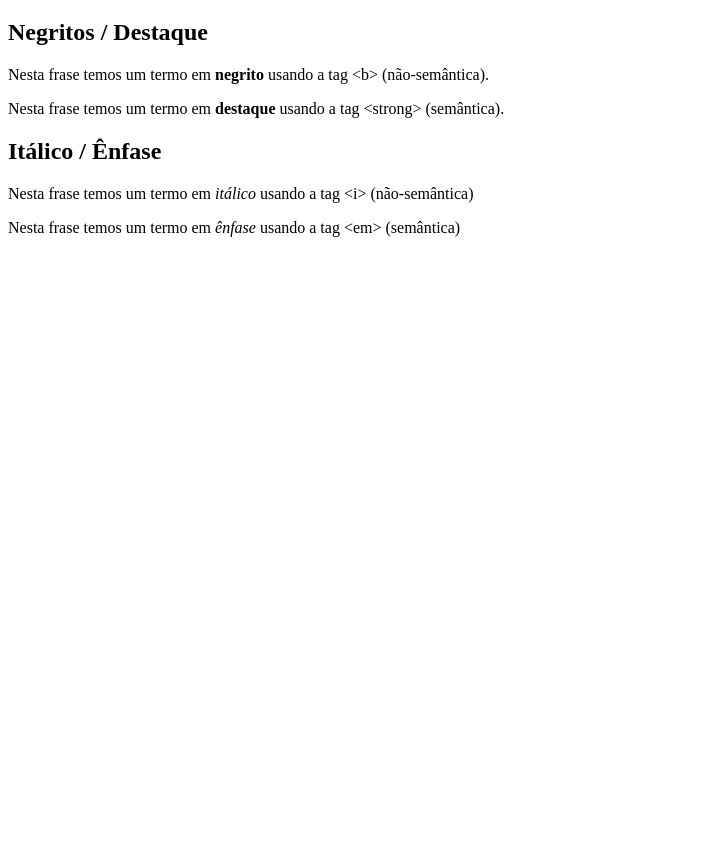
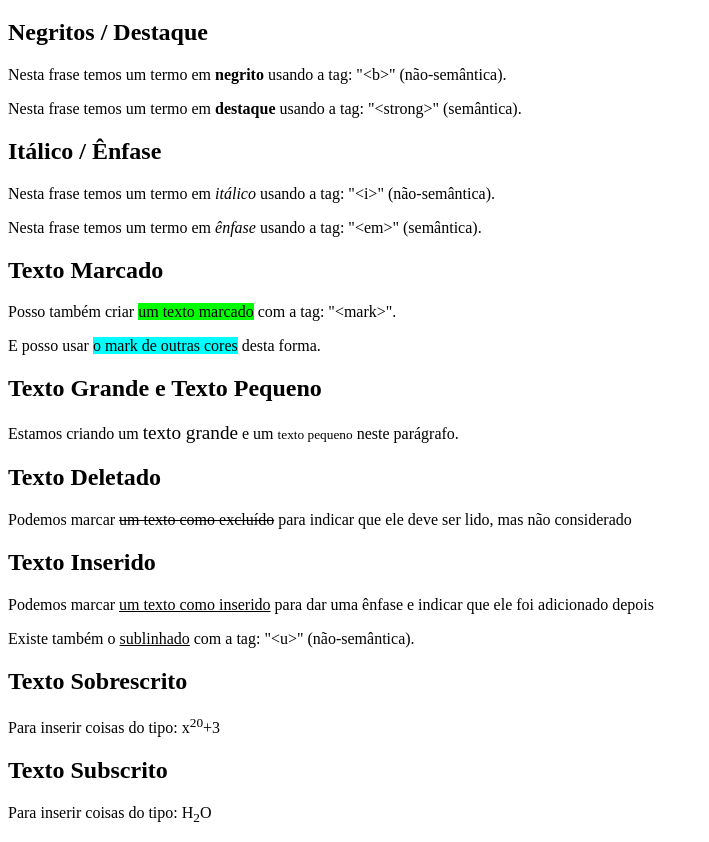
Before and after one commit to oGiOliveira/Curso_Em_Video-HTML-CSS, a plain HTML site: page aula008/index.html in a window 1280 px wide. Shown: the part 61-903 px from the top of the page, without its empty margins (0-709 px from the left). Before the commit the page ends 800 px from the top, so only its background shows below. Drawn offline with Linux system fonts and the light colour scheme.

Commit message:
Aula
aula 008

```diff
--- a/aula008/index.html
+++ b/aula008/index.html
@@ -4,14 +4,34 @@
     <meta charset="UTF-8">
     <meta name="viewport" content="width=device-width, initial-scale=1.0">
     <title>Formatação de Textos</title>
+
+    <style>
+        mark {
+            background-color: cyan;
+        }
+    </style>
 </head>
 <body>
     <h1>Principais formatações</h1>
     <h2>Negritos / Destaque</h2>
-    <p>Nesta frase temos um termo em <b>negrito</b> usando a tag &lt;b&gt; (não-semântica).</p>
-    <p>Nesta frase temos um termo em <strong>destaque</strong> usando a tag &lt;strong&gt; (semântica).</p>
+    <p>Nesta frase temos um termo em <b>negrito</b> usando a tag: "&lt;b&gt;" (não-semântica).</p>
+    <p>Nesta frase temos um termo em <strong>destaque</strong> usando a tag: "&lt;strong&gt;" (semântica).</p>
     <h2>Itálico / Ênfase</h2>
-    <p>Nesta frase temos um termo em <i>itálico</i> usando a tag &lt;i&gt; (não-semântica)</p>
-    <p>Nesta frase temos um termo em <em>ênfase</em> usando a tag &lt;em&gt; (semântica)</p>
+    <p>Nesta frase temos um termo em <i>itálico</i> usando a tag: "&lt;i&gt;" (não-semântica).</p>
+    <p>Nesta frase temos um termo em <em>ênfase</em> usando a tag: "&lt;em&gt;" (semântica).</p>
+    <h2>Texto Marcado</h2>
+    <p>Posso também criar <mark style="background-color: lime">um texto marcado</mark> com a tag: "&lt;mark&gt;".</p>
+    <p>E posso usar <mark>o mark de outras cores</mark> desta forma.</p>
+    <h2>Texto Grande e Texto Pequeno</h2>
+    <p>Estamos criando um <big>texto grande</big> e um <small>texto pequeno</small> neste parágrafo.</p>
+    <h2>Texto Deletado</h2>
+    <p>Podemos marcar <del>um texto como excluído</del> para indicar que ele deve ser lido, mas não considerado</p>
+    <h2>Texto Inserido</h2>
+    <p>Podemos marcar <ins>um texto como inserido</ins> para dar uma ênfase e indicar que ele foi adicionado depois</p>
+    <p>Existe também o <u>sublinhado</u> com a tag: "&lt;u&gt;" (não-semântica).</p>
+    <h2>Texto Sobrescrito</h2>
+    <p>Para inserir coisas do tipo: x<sup>20</sup>+3</p>
+    <h2>Texto Subscrito</h2>
+    <p>Para inserir coisas do tipo: H<sub>2</sub>O</p>
 </body>
 </html>
```
